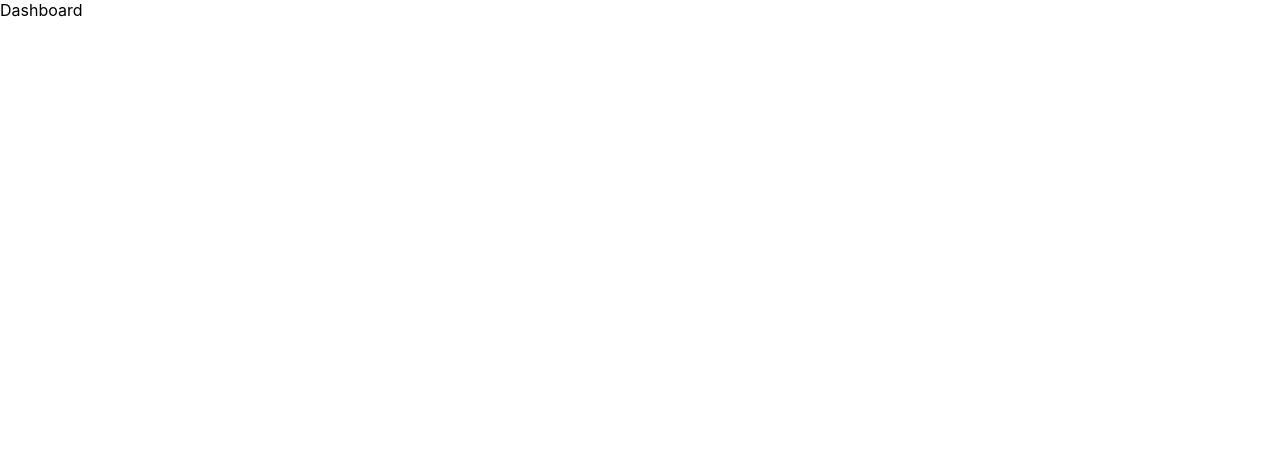
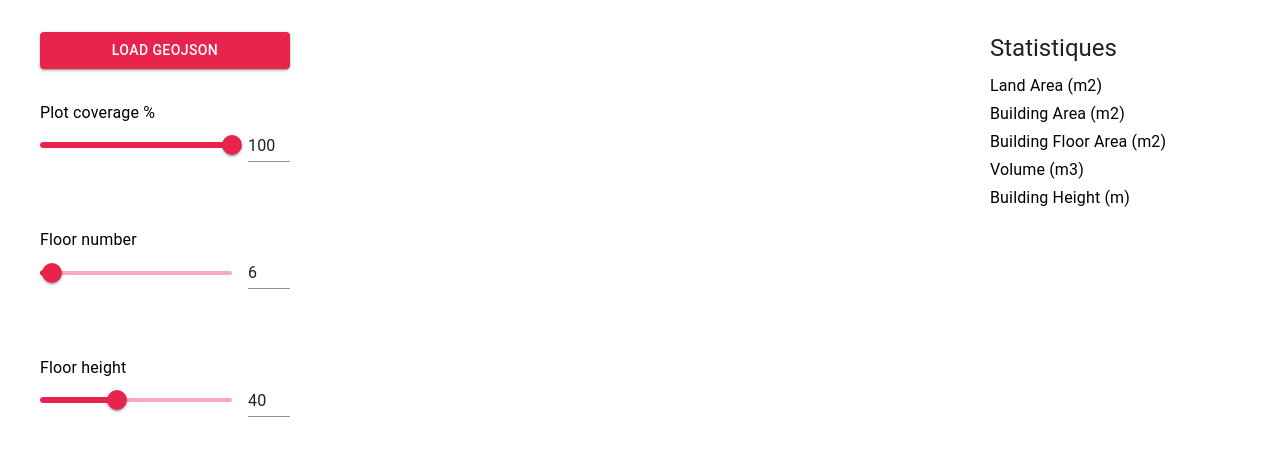
Before and after one commit to awen0329/deckgl-app, a React (Create React App) app: page / in a window 1280 px wide. Shown: the top 456 px of the page. Built offline with nearby package versions, Linux system fonts and the light colour scheme.

Commit message:
feat: Implement control and statick panel

```diff
--- /dev/null
+++ b/src/components/CustomSlider.tsx
@@ -0,0 +1,66 @@
+import React from "react"
+import { styled } from "@mui/material/styles"
+import { Box, Grid, Typography, Slider, Input as MuiInput } from "@mui/material"
+
+const Input = styled(MuiInput)`
+  width: 42px;
+`
+
+interface CustomSliderProps {
+  label: string
+  value: number | string | Array<number | string>
+  // eslint-disable-next-line no-unused-vars
+  onChange: (value: number | string | Array<number | string>) => void
+}
+
+const CustomSlider: React.FC<CustomSliderProps> = ({ label, value, onChange }) => {
+  const handleSliderChange = (event: Event, newValue: number | number[]) => {
+    onChange(newValue)
+  }
+
+  const handleInputChange = (event: React.ChangeEvent<HTMLInputElement>) => {
+    onChange(event.target.value === "" ? 0 : Number(event.target.value))
+  }
+
+  const handleBlur = () => {
+    if (value < 0) {
+      onChange(0)
+    } else if (value > 100) {
+      onChange(100)
+    }
+  }
+
+  return (
+    <Box sx={{ maxWidth: 250, py: 4 }}>
+      <Typography id="input-slider" gutterBottom>
+        {label}
+      </Typography>
+      <Grid container spacing={2} alignItems="center">
+        <Grid item xs>
+          <Slider
+            value={typeof value === "number" ? value : 0}
+            onChange={handleSliderChange}
+            aria-labelledby="input-slider"
+          />
+        </Grid>
+        <Grid item>
+          <Input
+            value={value}
+            size="small"
+            onChange={handleInputChange}
+            onBlur={handleBlur}
+            inputProps={{
+              step: 10,
+              min: 0,
+              max: 100,
+              type: "number",
+              "aria-labelledby": "input-slider",
+            }}
+          />
+        </Grid>
+      </Grid>
+    </Box>
+  )
+}
+
+export default CustomSlider
--- a/src/pages/Dashboard.tsx
+++ b/src/pages/Dashboard.tsx
@@ -1,7 +1,62 @@
-import React from "react"
+import React, { useState } from "react"
+import { Box, Button, Typography } from "@mui/material"
+import CustomSlider from "../components/CustomSlider"
+
+type ControlOptions = {
+  coverage: number
+  floorCount: number
+  floorHeight: number
+}
+
+type ControlOptionType = keyof ControlOptions
 
 const Dashboard = () => {
-  return <>Dashboard</>
+  const [controlOptions, setControlOptions] = useState<ControlOptions>({
+    coverage: 100,
+    floorCount: 6,
+    floorHeight: 40,
+  })
+
+  const handleControlOptionsChange =
+    (key: ControlOptionType) => (value: number | string | Array<number | string>) => {
+      setControlOptions((options) => ({
+        ...options,
+        [key]: value,
+      }))
+    }
+
+  return (
+    <Box sx={{ display: "flex", justifyContent: "space-between", px: 5 }}>
+      <Box sx={{ display: "flex", flexDirection: "column", minWidth: 250, flexShrink: 0, py: 4 }}>
+        <Button variant="contained">Load GeoJSON</Button>
+        <CustomSlider
+          label="Plot coverage %"
+          value={controlOptions.coverage}
+          onChange={handleControlOptionsChange("coverage")}
+        />
+        <CustomSlider
+          label="Floor number"
+          value={controlOptions.floorCount}
+          onChange={handleControlOptionsChange("floorCount")}
+        />
+        <CustomSlider
+          label="Floor height"
+          value={controlOptions.floorHeight}
+          onChange={handleControlOptionsChange("floorHeight")}
+        />
+      </Box>
+      <Box sx={{ flexShrink: 0, minWidth: "250px", height: "100vh", py: 4 }}>
+        <Typography variant="h5" gutterBottom color="textPrimary">
+          Statistiques
+        </Typography>
+        <Typography variant="subtitle1">Land Area (m2)</Typography>
+        <Typography variant="subtitle1">Building Area (m2)</Typography>
+        <Typography variant="subtitle1">Building Floor Area (m2)</Typography>
+        <Typography variant="subtitle1">Volume (m3)</Typography>
+        <Typography variant="subtitle1">Building Height (m)</Typography>
+      </Box>
+    </Box>
+  )
 }
 
 export default Dashboard
--- a/src/theme/default.ts
+++ b/src/theme/default.ts
@@ -10,34 +10,12 @@ export const DefaultTheme = createTheme({
       main: "#E8244D",
       dark: "#CD0A33",
       light: "#D9D9D9",
-      contrastText: "#E8244D",
-    },
-    secondary: {
-      main: "#F1ECE0",
-      light: "#BDBDBD",
-      dark: "#FAFAFA",
-      contrastText: "#7DC522",
+      contrastText: "#FFFFFF",
     },
     text: {
       primary: "#231F20",
       secondary: "#909090",
       disabled: "#4D4D4D",
     },
-    error: {
-      main: "#E60202",
-    },
-    warning: {
-      main: "#F8BB1E",
-    },
-    success: {
-      main: "#7DC522",
-      light: "#71D025",
-    },
-    info: {
-      main: "#25AEDA",
-      dark: "#E5E5E5",
-      light: "#F5F5F5",
-    },
-    divider: "#D3CEC0",
   },
 })
```
